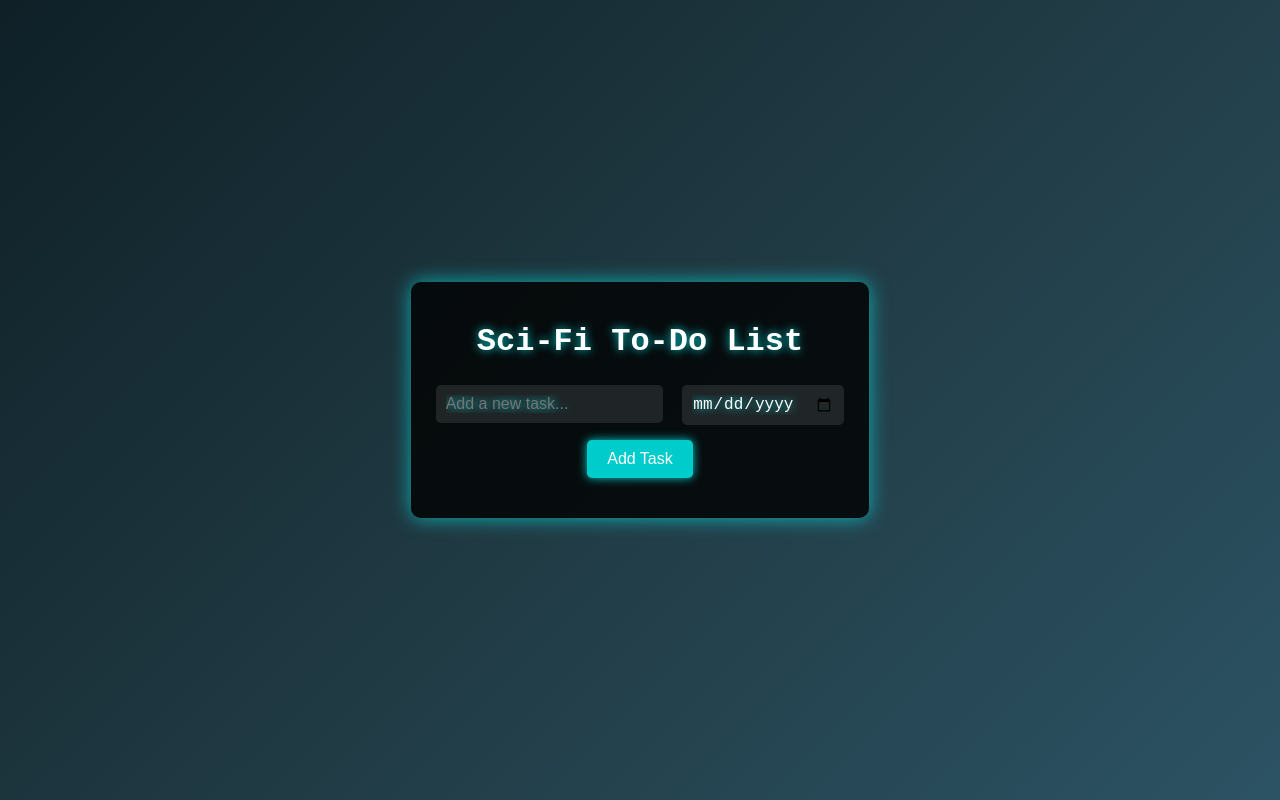
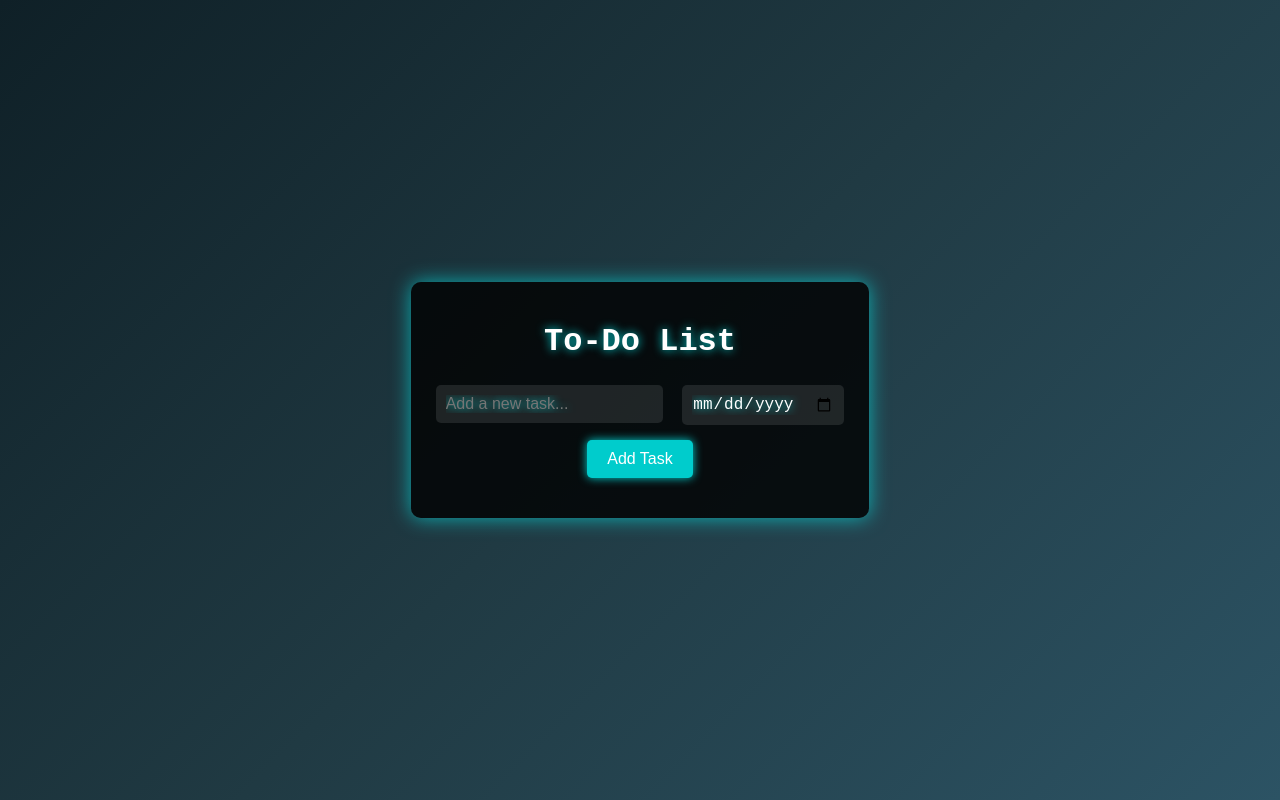
Before and after one commit to SagarRuhil/To-Do-List, a plain HTML site: page index.html in a window 1280 px wide. Drawn offline with Linux system fonts and the light colour scheme.

Commit message:
Add files via upload

```diff
--- a/index.html
+++ b/index.html
@@ -3,12 +3,12 @@
 <head>
     <meta charset="UTF-8">
     <meta name="viewport" content="width=device-width, initial-scale=1.0">
-    <title>Sci-Fi To-Do List with Dates</title>
+    <title>To-Do List</title>
     <link rel="stylesheet" href="styles.css">
 </head>
 <body>
     <div class="container">
-        <h1>Sci-Fi To-Do List</h1>
+        <h1>To-Do List</h1>
         <div class="input-group">
             <input type="text" id="taskInput" placeholder="Add a new task...">
             <input type="date" id="dateInput">
```
